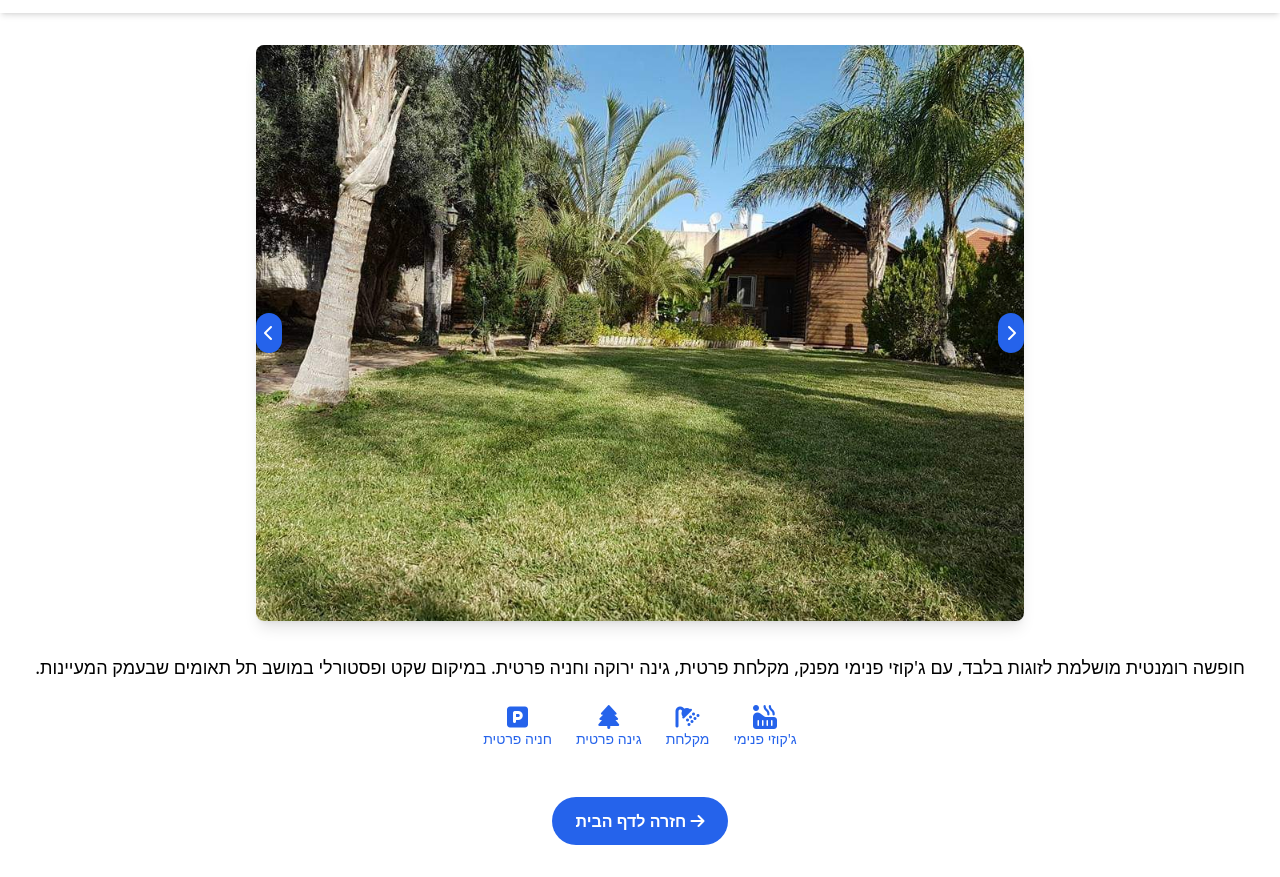
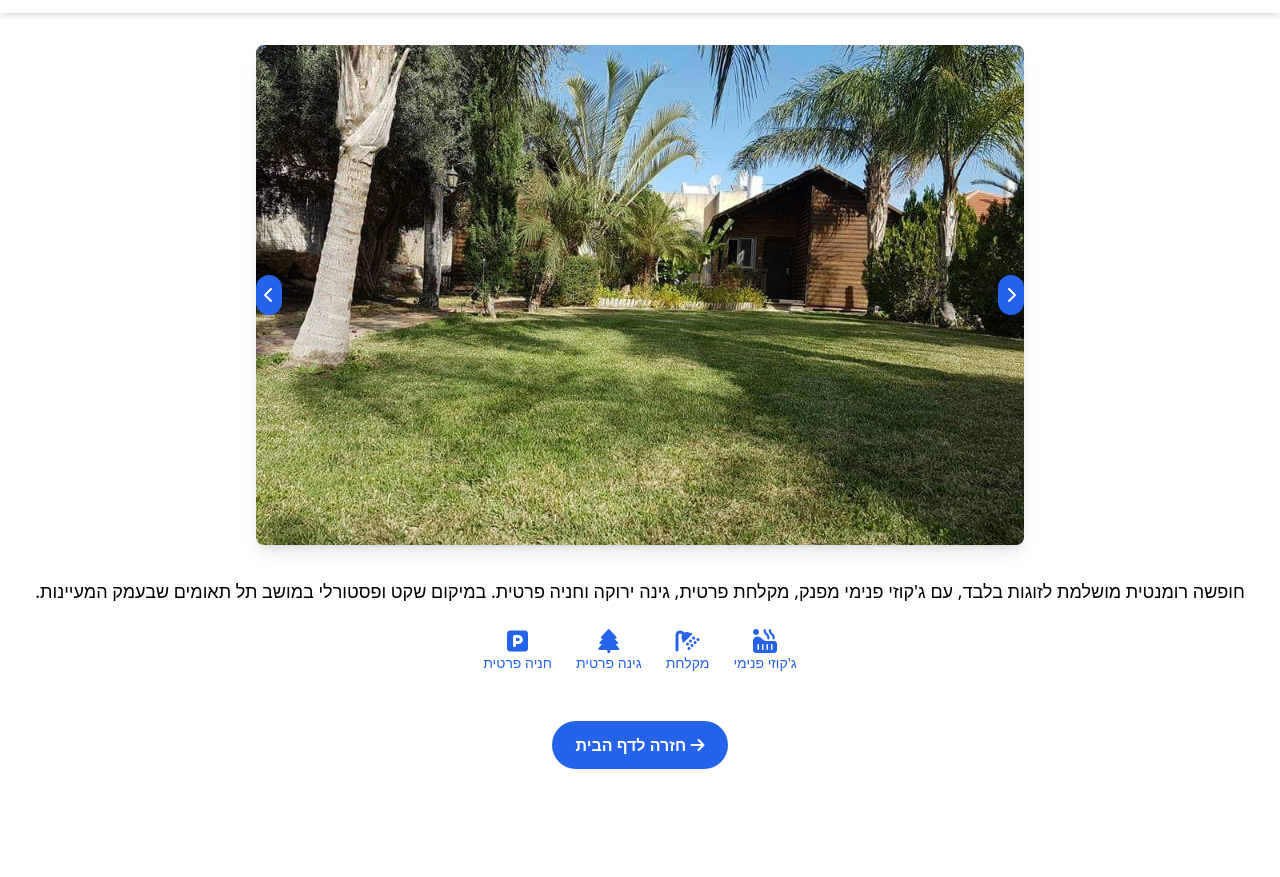
Before and after one commit to shmb26/zimmer_tov_beaava, a plain HTML site: page zimmer.html in a window 1280 px wide. Shown: the part 51-928 px from the top of the page. After the commit the page ends 852 px from the top, so only its background shows below. Drawn offline with nearby package versions, Linux system fonts and the light colour scheme.

Commit message:
carroussel fix

```diff
--- a/zimmer.html
+++ b/zimmer.html
@@ -7,14 +7,19 @@
   <title>צימר זוגי במושב תל תאומים</title>
   <script src="https://cdn.tailwindcss.com"></script>
   <link rel="stylesheet" href="https://cdnjs.cloudflare.com/ajax/libs/font-awesome/6.4.0/css/all.min.css">
+
   <style>
     .carousel-image {
       display: none;
+      max-height: 500px; /* Limite maximale à 500px de hauteur */
+      width: 100%;
+      object-fit: cover;
     }
     .carousel-image.active {
       display: block;
     }
-  </style>
+    </style>
+
 </head>
 <body class="hebrew">
 
```
